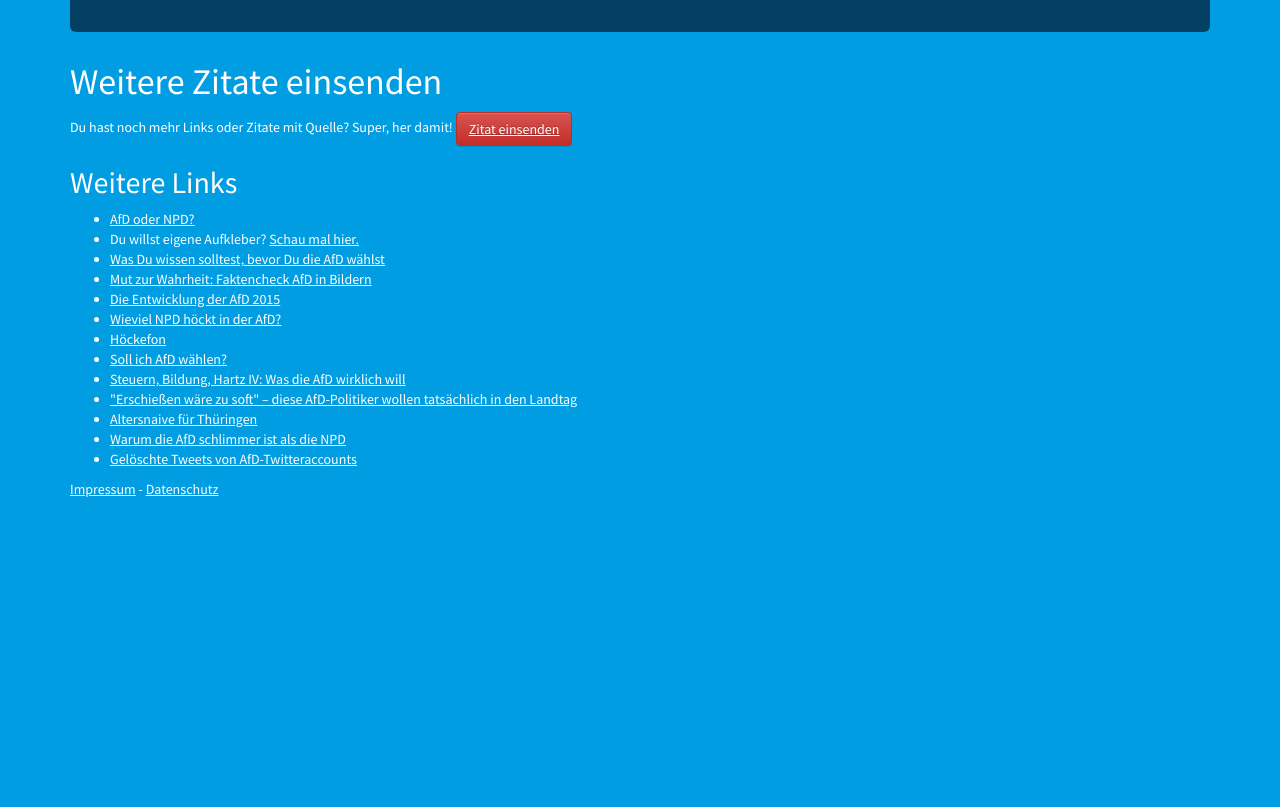
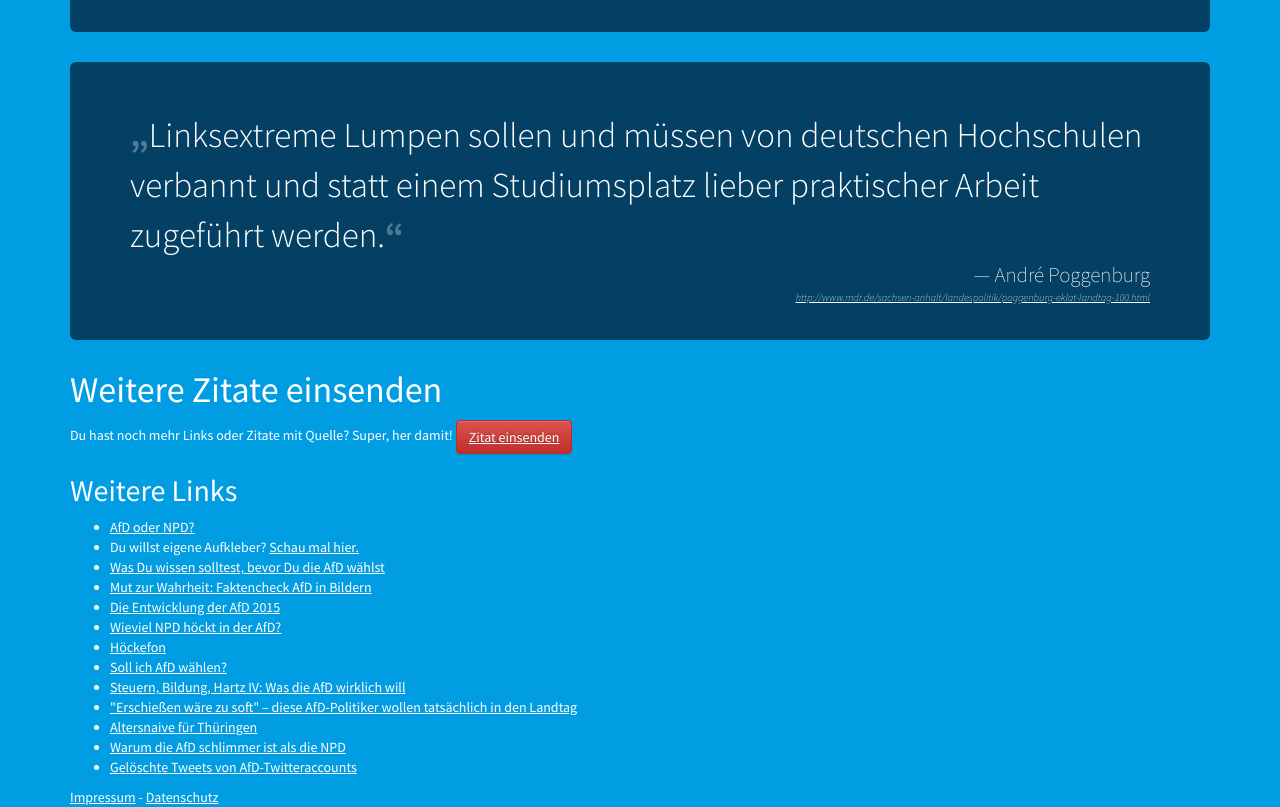
Before and after one commit to zeitschlag/wirsindafd, a plain HTML site: page index.html in a window 1280 px wide. Shown: the part 5010-5817 px from the top of the page. Before the commit the page ends 5509 px from the top, so only its background shows below. Drawn offline with nearby package versions, Linux system fonts and the light colour scheme.

Commit message:
Zitat Nr. 1 von Poggenburg 3.2.2017 ergänzt

```diff
--- a/index.html
+++ b/index.html
@@ -131,6 +131,11 @@
         <p class="cite pull-right">Björn Höcke <a href="https://www.youtube.com/watch?v=sti51c8abaw&t=1h12m40s" target="_blank">Quelle</a></p>
       </div>
 
+      <div class="jumbotron">
+        <blockquote>Linksextreme Lumpen sollen und müssen von deutschen Hochschulen verbannt und statt einem Studiumsplatz lieber praktischer Arbeit zugeführt werden.</blockquote>
+        <p class="cite pull-right">André Poggenburg <a href="LINK" target="_blank">http://www.mdr.de/sachsen-anhalt/landespolitik/poggenburg-eklat-landtag-100.html</a></p>
+      </div>
+
       <h1>Weitere Zitate einsenden</h1>
         <p>Du hast noch mehr Links oder Zitate mit Quelle? Super, her damit! <a href="https://encrypt.to/0xFD84809B" target="_blank" class="btn btn-primary btn-danger" role="button">Zitat einsenden</a>
         </p>
```
